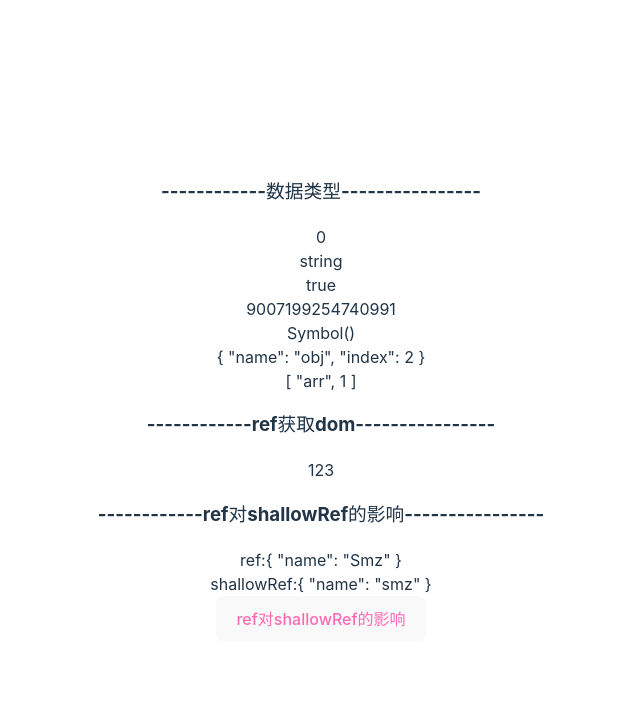
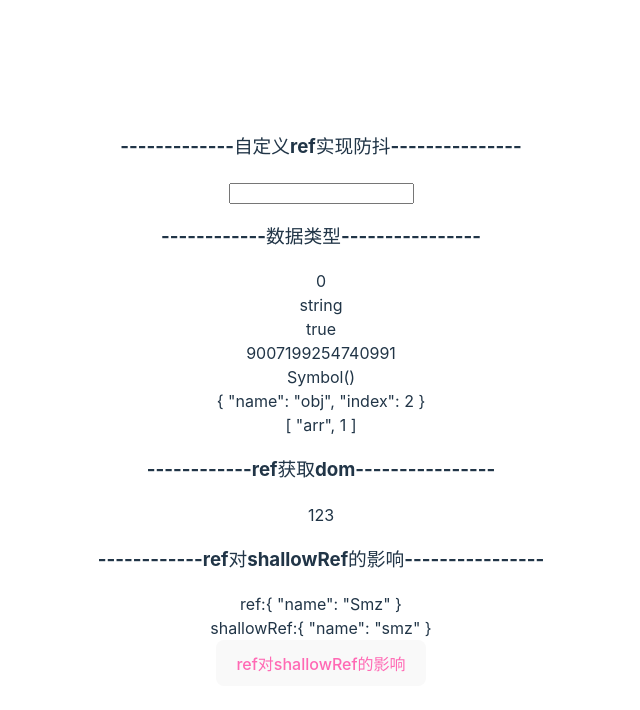
Before and after one commit to minzhongshi/study-miscellaneous, a Vue app in the folder Vue3+TS+pinia/vue3-学习/: page / in a window 1280 px wide. Shown: the top 710 px of the page, without its empty margins (319-959 px from the left). Built offline with nearby package versions, Linux system fonts and the light colour scheme.

Commit message:
customRef实现防抖位置移动

```diff
--- a/Vue3+TS+pinia/vue3-学习/src/App.vue
+++ b/Vue3+TS+pinia/vue3-学习/src/App.vue
@@ -6,6 +6,7 @@ import ModelTest from "./views/组件通讯/04_v-model/ModelTest.vue";
 import AttrsListenersText from "./views/组件通讯/05_userAttrs/AttrsListenersText.vue";
 import RefChildrenParentText from "./views/组件通讯/06_ref-children-parent/RefChildrenParentText.vue";
 import Ref from "./views/vue3_响应式/ref全家桶/ref.vue";
+import AntiShake from "./views/vue3_响应式/ref全家桶/customRef实现防抖/antiShake.vue";
 </script>
 
 <template>
@@ -14,6 +15,7 @@ import Ref from "./views/vue3_响应式/ref全家桶/ref.vue";
 <!--  <EventBusTest/>-->
 <!--  <ModelTest/>-->
 <!--  <AttrsListenersText/>-->
+  <AntiShake/>
   <ref/>
 <!--  <RefChildrenParentText></RefChildrenParentText>-->
 </template>
--- /dev/null
+++ b/Vue3+TS+pinia/vue3-学习/src/views/vue3_响应式/ref全家桶/customRef实现防抖/antiShake.vue
@@ -0,0 +1,13 @@
+<script setup>
+
+import {debounceRef} from "./自定义ref实现防抖.js";
+const text = debounceRef('', 1000);
+</script>
+
+<template>
+  <h3>-------------自定义ref实现防抖---------------</h3>
+  <div>
+    <input v-model="text"/>
+    <p>{{text}}</p>
+  </div>
+</template>
--- /dev/null
+++ b/Vue3+TS+pinia/vue3-学习/src/views/vue3_响应式/ref全家桶/customRef实现防抖/自定义ref实现防抖.js
@@ -0,0 +1,34 @@
+
+// 自定义ref 可对响应式函数进行重写
+// customRef的两个参数分别是用于追踪的 track 与用于触发响应的 trigger
+import {customRef} from 'vue';
+
+/**
+ * 函数防抖
+ * @author SMZ <2240941938@qq.com>
+ * @param {Number | String} value 响应式数据
+ * @param {Number} duration 执行前等待时间
+ * @return {Function} 返回一个响应式防抖函数
+ * @example
+ * debounceRef(a,2000);
+ */
+export function debounceRef(value, duration = 1000) {
+    return customRef((track, trigger) => {
+        let timer;
+        return {
+            get() {
+                //收集依赖
+                track();
+                return value;
+            },
+            set(val) {
+                clearTimeout(timer);
+                timer = setTimeout(()=>{
+                    //派发更新
+                    trigger();
+                    value = val;
+                },duration)
+            }
+        }
+    })
+}
```
Also changed, not shown: 1 other file (tests, documents, lock files or other folders).
